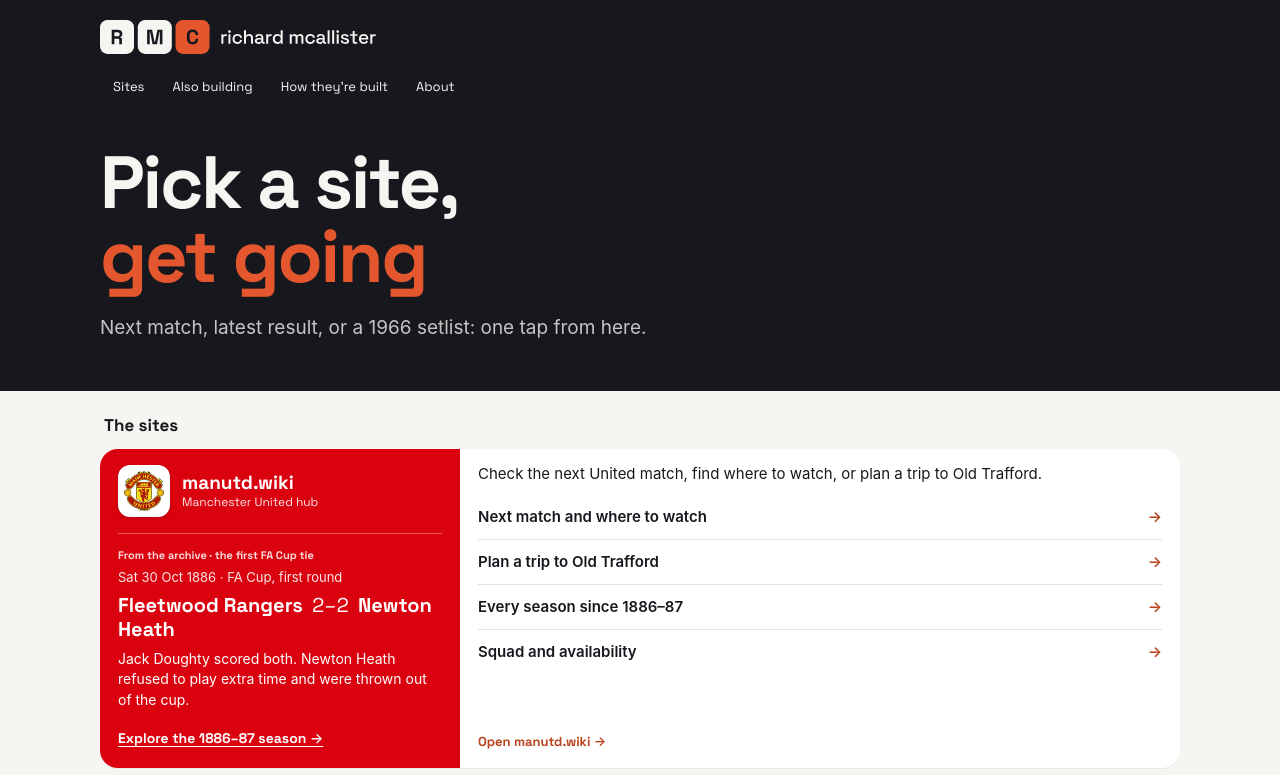
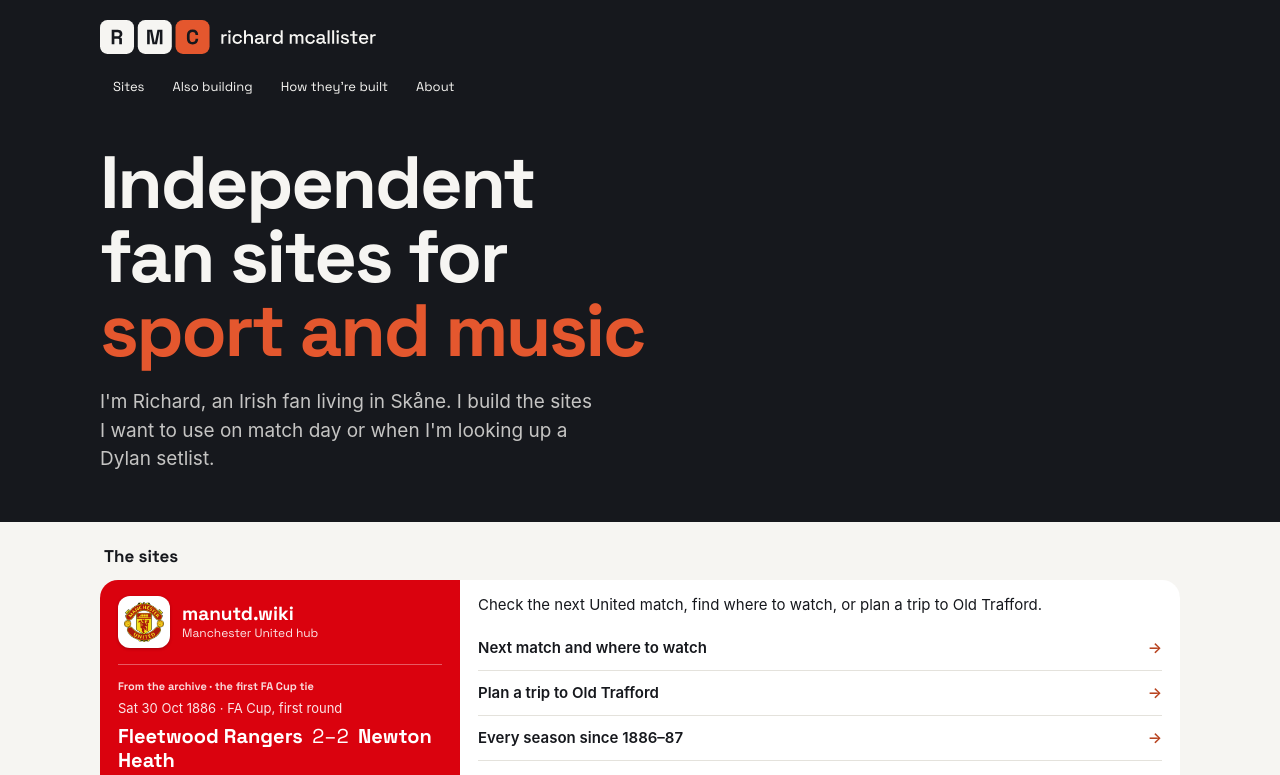
Before and after one commit to richardmcallister-personal/richardmcallister, a plain HTML site: page public/index.html in a window 1280 px wide. Shown: the top 775 px of the page. Drawn offline with Linux system fonts and the light colour scheme.

Commit message:
Revert new hero copy: back to 'Independent fan sites for sport and music'
Co-Authored-By: Claude Opus 5.5 <noreply@anthropic.com>
Claude-Session: https://claude.ai/code/session_01QYs4q2cYa3jaKqbrusB7iH

```diff
--- a/public/index.html
+++ b/public/index.html
@@ -42,8 +42,8 @@
 
 <main>
 <section class="hero" aria-labelledby="hi">
-  <h1 id="hi" class="lede">Pick a site, <em>get going</em></h1>
-  <p class="intro">Next match, latest result, or a 1966 setlist: one tap from here.</p>
+  <h1 id="hi" class="lede">Independent fan sites for <em>sport and music</em></h1>
+  <p class="intro">I'm Richard, an Irish fan living in Skåne. I build the sites I want to use on match day or when I'm looking up a Dylan setlist.</p>
 </section>
 
 <section id="sites" aria-labelledby="sites-h">
```
Also changed, not shown: 1 other file.
